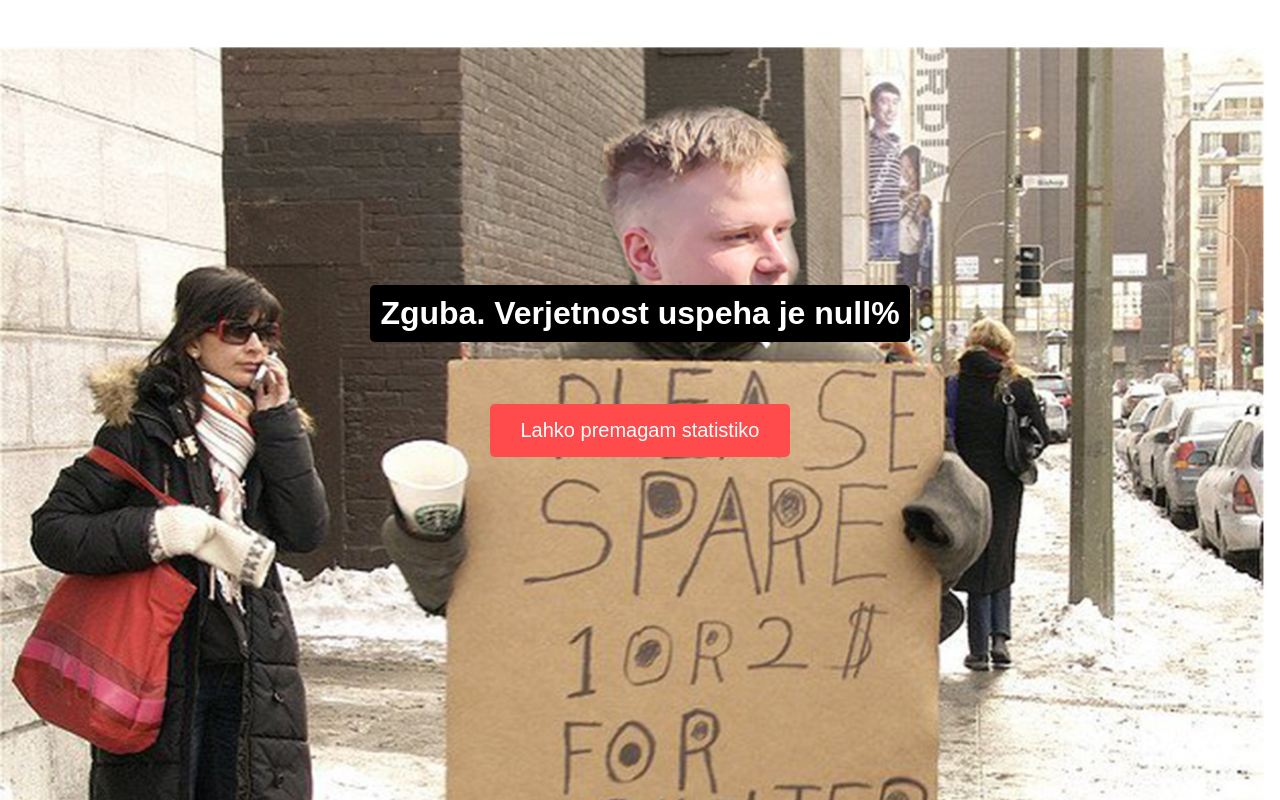
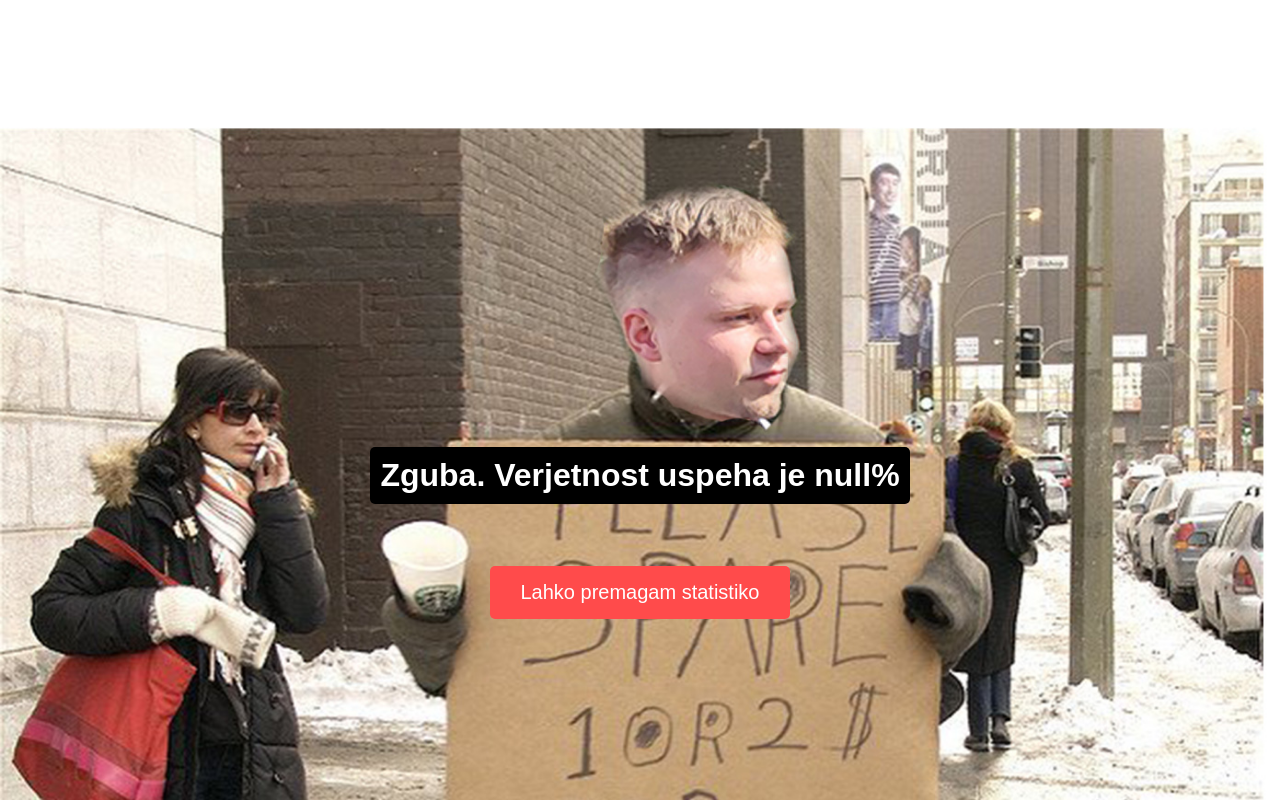
Before and after one commit to anzecertanec/gambeling, a plain HTML site: page poraz.html in a window 1280 px wide. Drawn offline with Linux system fonts and the light colour scheme.

Commit message:
Update poraz.html

```diff
--- a/poraz.html
+++ b/poraz.html
@@ -69,6 +69,7 @@
     </script>
 </head>
 <body>
+    <div><br><br><br><br><br><br><br><br><br></div>
 
     <div id="message-box">
         <h1 id="probability"></h1><br>
```
